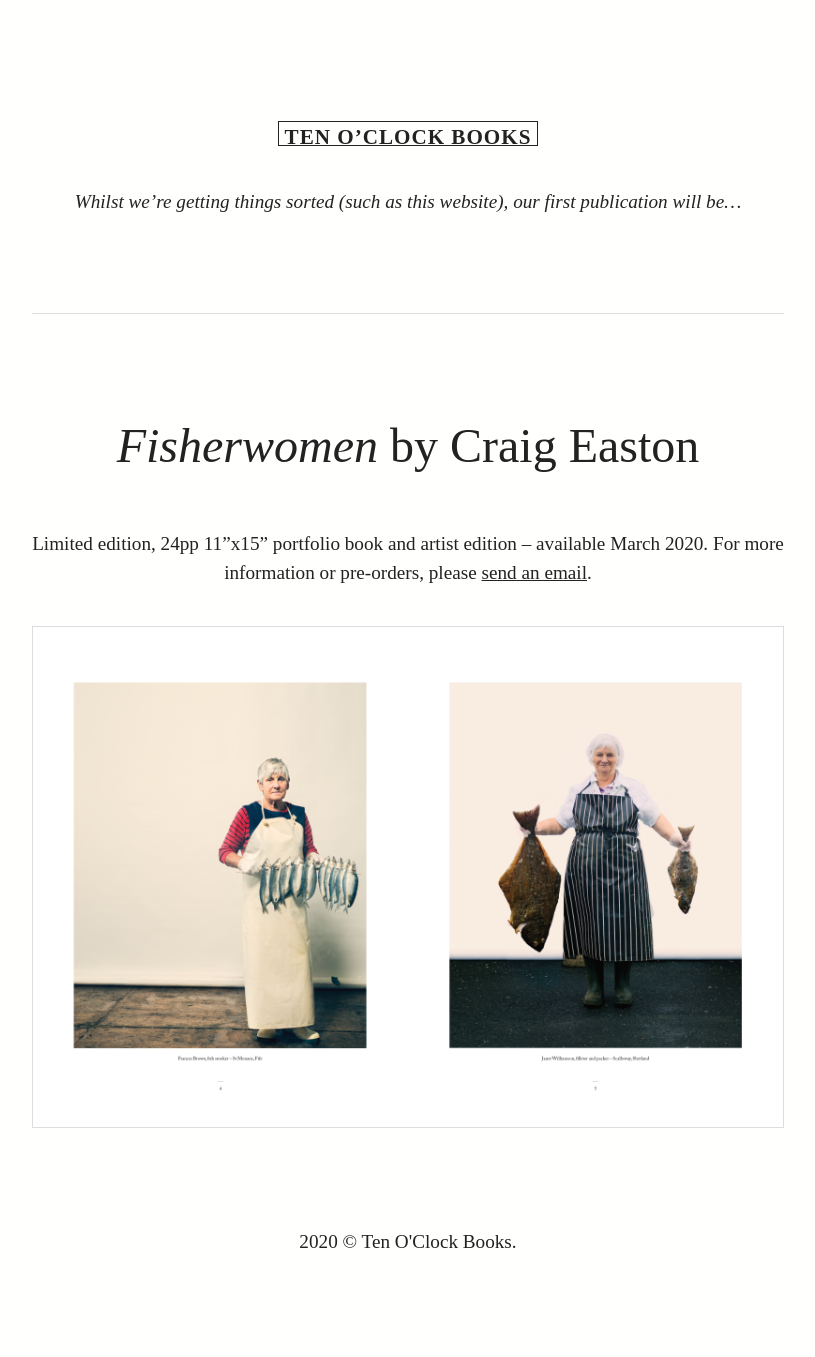
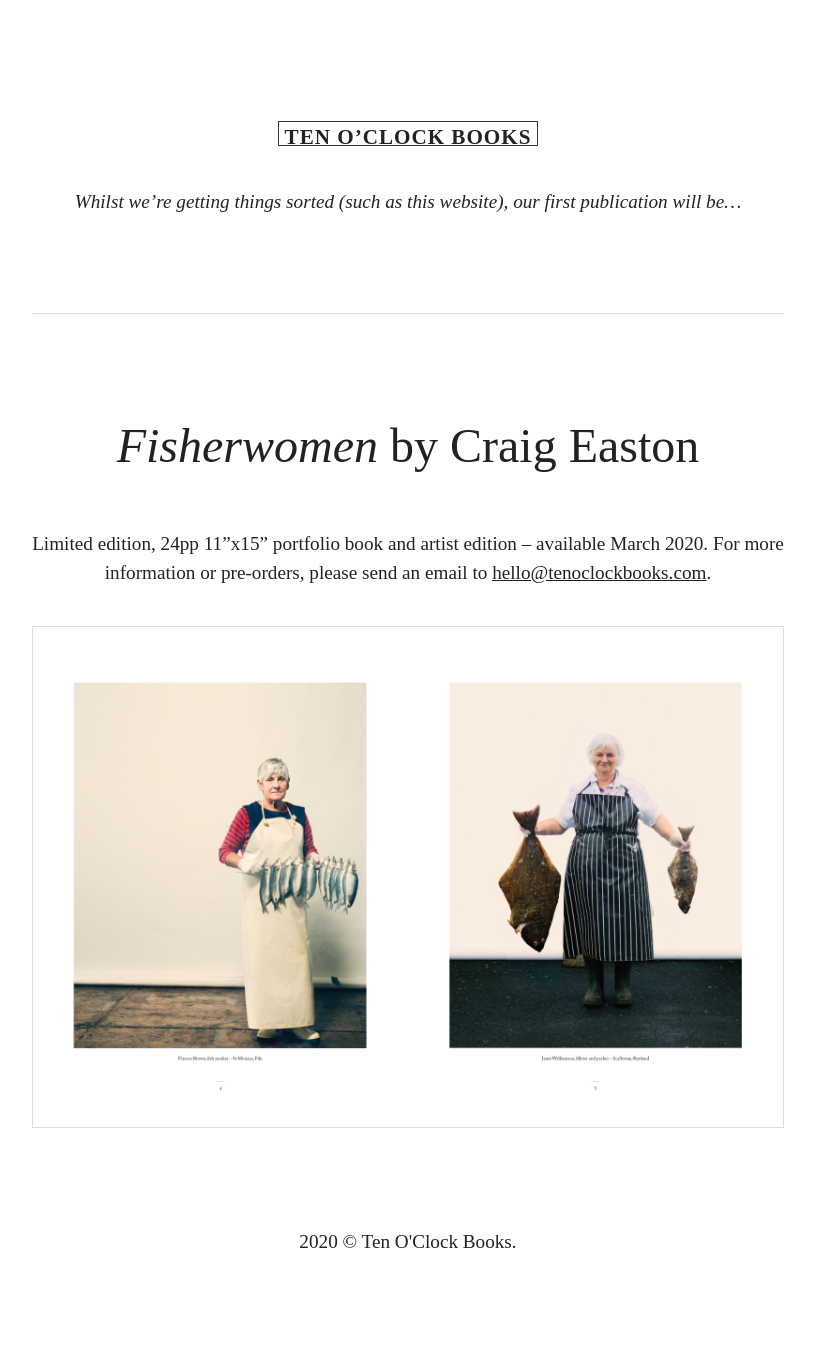
Before and after one commit to martincf/tenoclockbooks, a Jekyll site: the page built from index.md, in a window 1280 px wide. Shown: the whole page, without its empty margins (232-1047 px from the left). Built offline with Jekyll 4.4.1, drawn with Linux system fonts in a browser that asks for light colours; some web fonts are replaced.

```diff
--- a/_config.yml
+++ b/_config.yml
@@ -1,3 +1,3 @@
-url: "" # the base hostname & protocol for your site, e.g. http://example.com
+url: "www.tenoclockbooks.com" # the base hostname & protocol for your site, e.g. http://example.com
 baseurl: "" # the subpath of your site, e.g. /blog
-title: "" # the name of your site, e.g. ACME Corp.
+title: "Ten O'Clock Books" # the name of your site, e.g. ACME Corp.
--- a/_sass/main.scss
+++ b/_sass/main.scss
@@ -33,7 +33,7 @@ h1 {
   letter-spacing: 1px;
   font-weight: 700;
   text-transform: uppercase;
-  border: 1px solid #222;
+  border: 1px solid #333;
   display: inline-block;
   line-height: 0.5;
   padding: .5em .25em .1em;
--- a/index.md
+++ b/index.md
@@ -8,6 +8,6 @@ title: "Happy Jekylling!"
 _Whilst we're getting things sorted (such as this website), our first publication will be..._
 
 ## _Fisherwomen_ by Craig Easton
-Limited edition, 24pp 11”x15” portfolio book and artist edition – available March 2020. For more information or pre-orders, please [send an email](hello@tenoclockbooks.com).
+Limited edition, 24pp 11”x15” portfolio book and artist edition – available March 2020. For more information or pre-orders, please send an email to [hello@tenoclockbooks.com](hello@tenoclockbooks.com).
 
 ![Fisherwomen spread](/assets/images/fisherwomen_3.png)
```
Also changed, not shown: other parts of index.md (+1 -1 lines), 3 other files.
